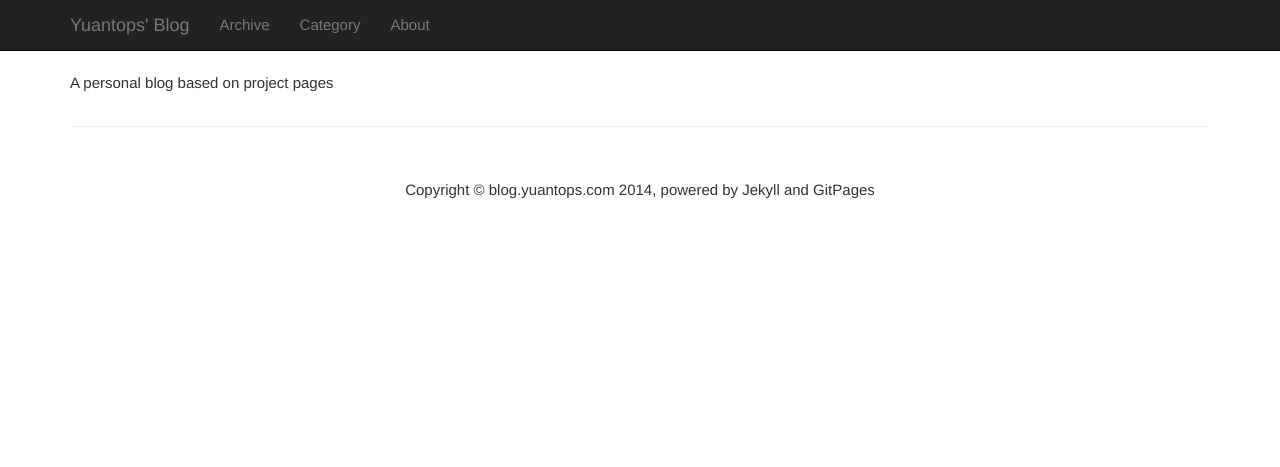
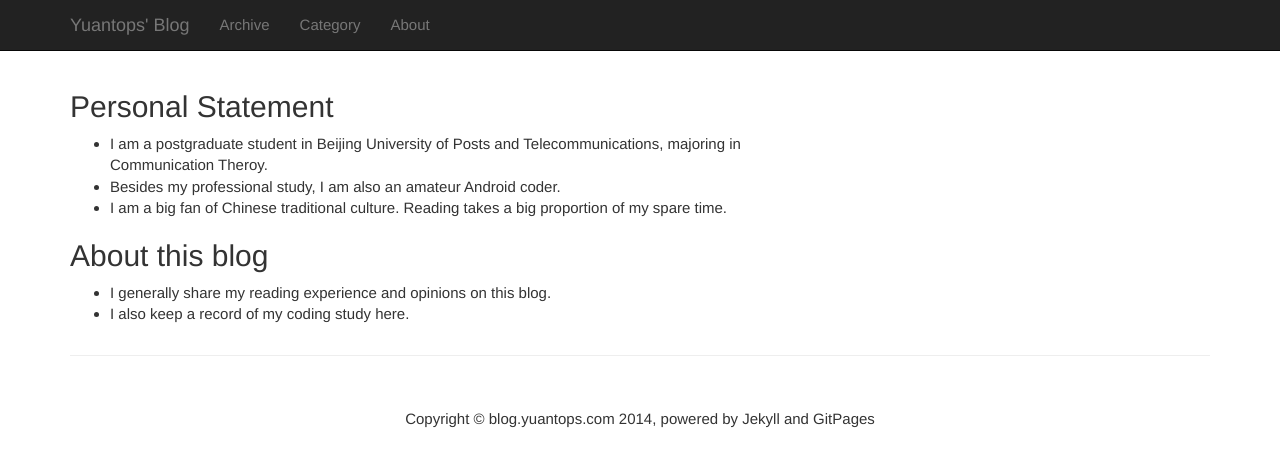
Before and after one commit to yuantops/blog, a Jekyll site: the page built from about.md, in a window 1280 px wide. Shown: the top 467 px of the page. Built offline with Jekyll 4.4.1, drawn with Linux system fonts in a browser that asks for light colours; Markdown is read by kramdown in place of the engine named in the settings.

Commit message:
modify about page

```diff
--- a/about.md
+++ b/about.md
@@ -2,4 +2,12 @@
 layout: default
 title: About - yuantops
 ---
-A personal blog based on project pages
+
+##Personal Statement
+-  I am a postgraduate student in Beijing University of Posts and Telecommunications, majoring in Communication Theroy.
+-  Besides my professional study, I am also an amateur Android coder.
+-  I am a big fan of Chinese traditional culture. Reading takes a big proportion of my spare time.
+
+##About this blog
+-  I generally share my reading experience and opinions on this blog.
+-  I also keep a record of my coding study here.
```
